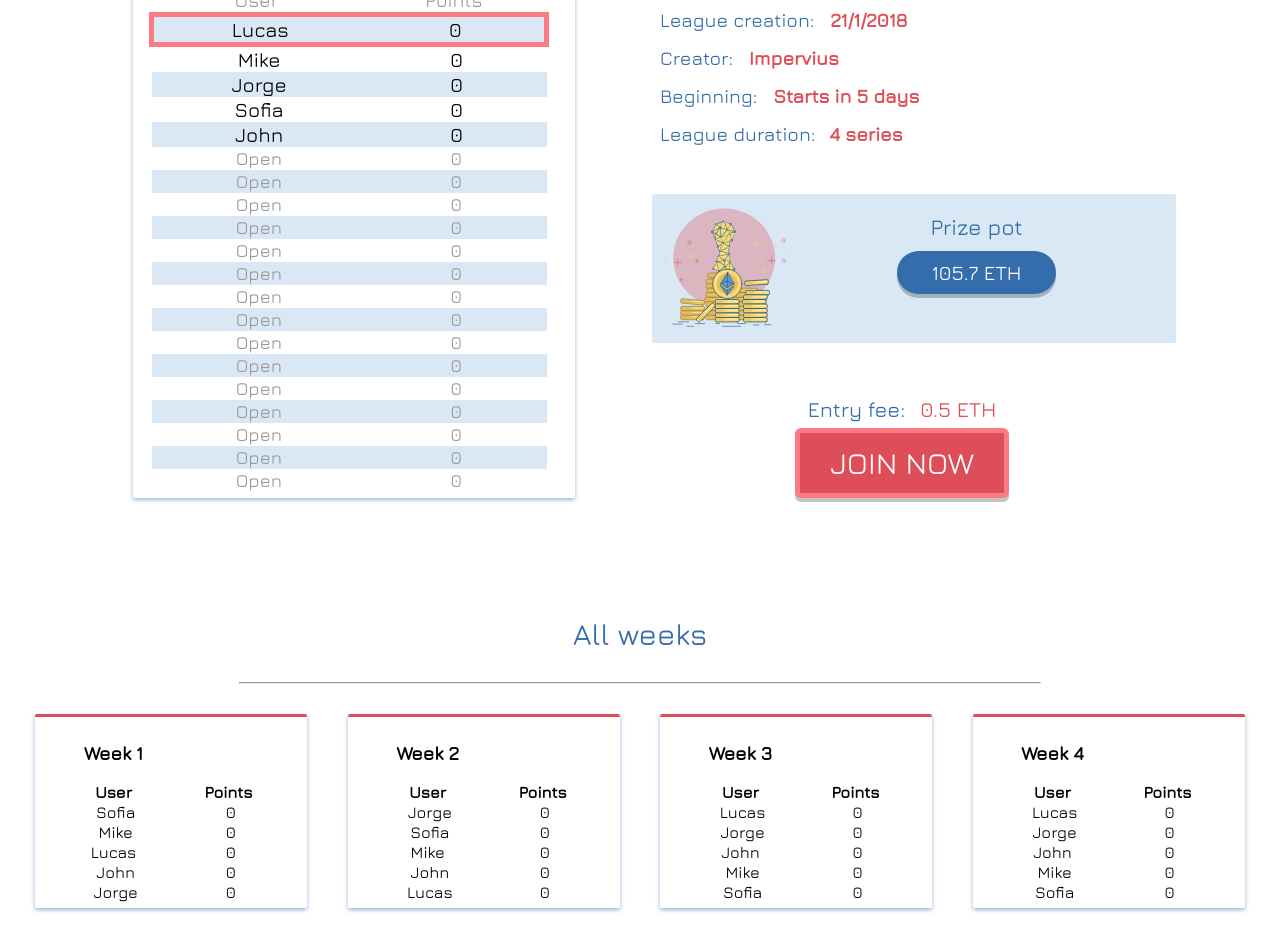
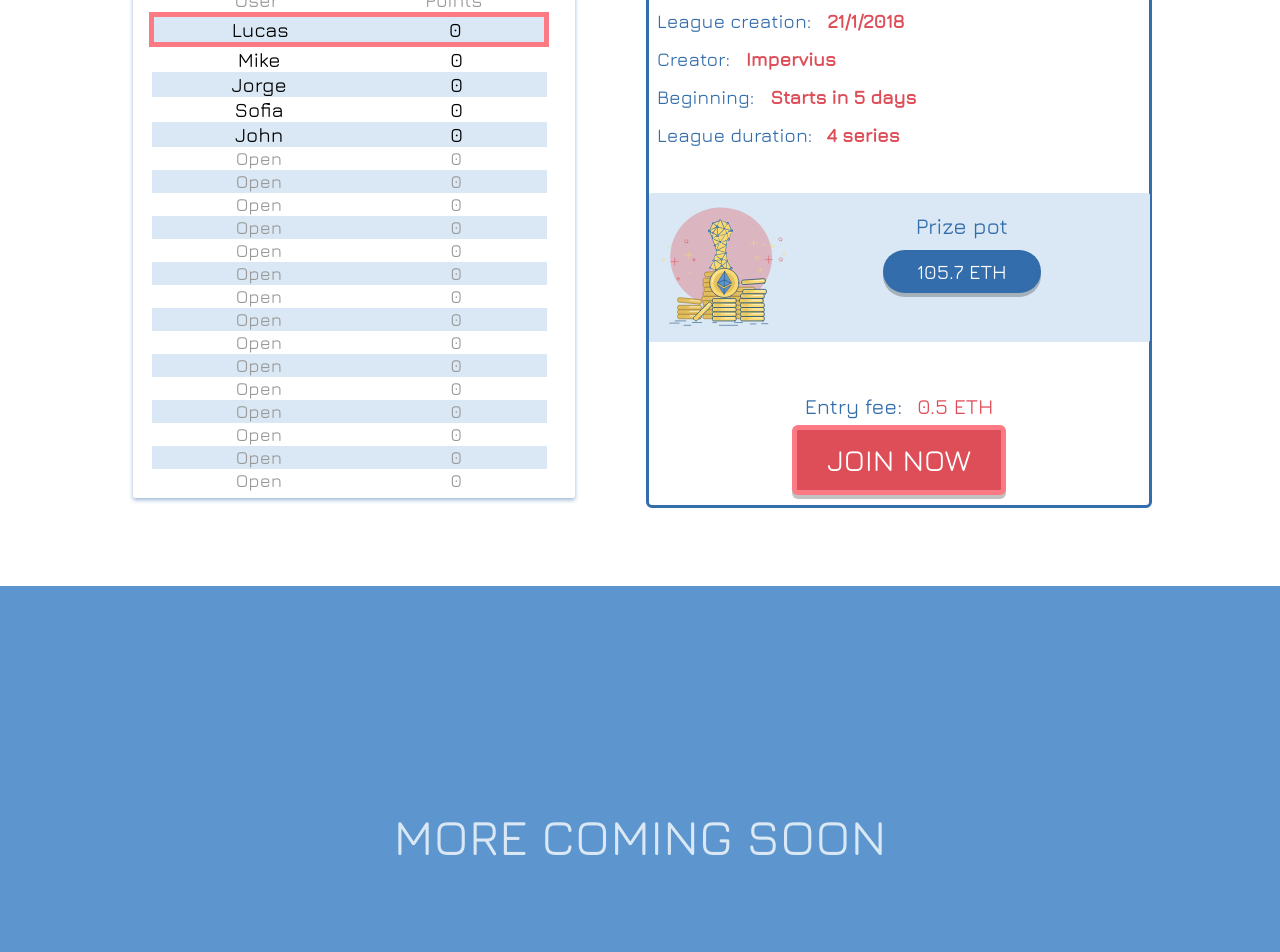
Before and after one commit to nobtc4you/marian-trainning, an Angular app in the folder angular/marian/: page / in a window 1280 px wide. Shown: the part 276-1228 px from the top of the page. Before the commit the page ends 1194 px from the top, so only its background shows below. Built offline with nearby package versions, Linux system fonts and the light colour scheme.

Commit message:
border correction coming soon elements

```diff
--- a/angular/marian/src/app/app.component.html
+++ b/angular/marian/src/app/app.component.html
@@ -183,7 +183,11 @@
     </div>
 
     <br>
+    <div class="coming-soon">
 
+        <p class="coming-soon-text">MORE COMING SOON</p>
+
+<!--
     <p class="weeks1-4"> All weeks</p>
 
     <hr class="hrweeks">
@@ -300,7 +304,7 @@
 
             </table>
 
-        </div>
+       </div>
 
         <div class="box2">
 
@@ -340,5 +344,7 @@
         </div>
 
     </div>
+ -->
 
+  </div>
 </div>
--- a/angular/marian/src/app/app.component.scss
+++ b/angular/marian/src/app/app.component.scss
@@ -113,6 +113,8 @@ h1 {
         justify-content: space-between;
         align-items: flex-start;
         width: 500px;
+        border: 3px solid #346DAB;
+        border-radius: 6px;
         p {
             margin: 8px;
         }
@@ -158,7 +160,7 @@ h1 {
         .img-prize {
             display: flex;
             flex-direction: row;
-            width: 100%;
+            width: 95.3%;
             background-color: #d9e8f4;
             padding: 12px;
             border-radius: 2px;
@@ -279,6 +281,21 @@ h1 {
     }
 }
 
+.coming-soon{
+display: flex;
+align-items: center;
+justify-content: center;
+height: 500px;
+width: 100%;
+background-color: #5D95CE;
+ .coming-soon-text{
+  font-size: 50px;
+  color: #D9E8F4;
+  font-family: "Jura-Medium";
+
+ }
+}
+
 .weeks1-4 {
     font-size: 30px;
     color: #346DAB;
```
